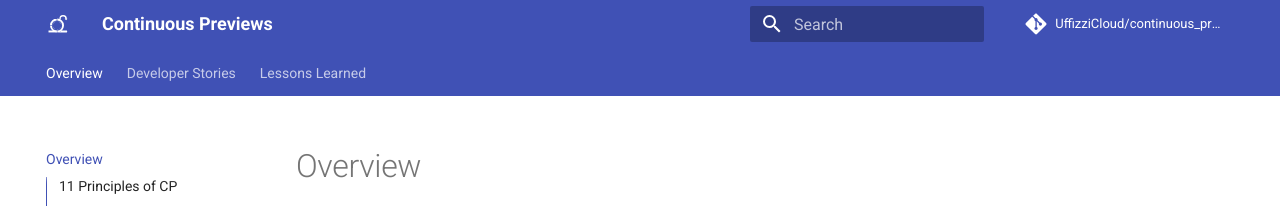
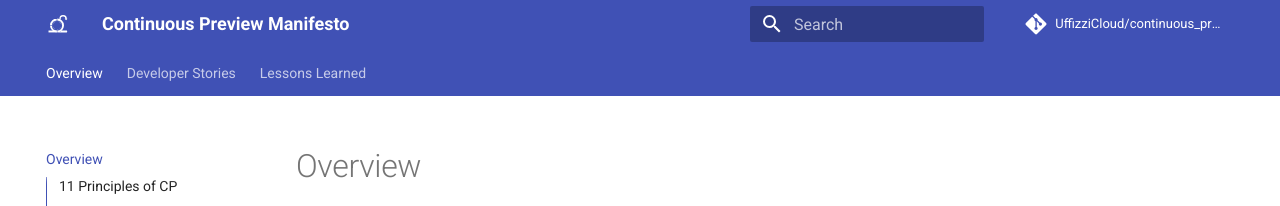
Before and after one commit to UffizziCloud/continuous_previews, an MkDocs documentation site: the page built from docs/index.md, in a window 1280 px wide. Shown: the top 206 px of the page. Built offline with MkDocs 1.6.1 and Material for MkDocs 9.7.7, drawn with Linux system fonts in a browser that asks for light colours; comment, search, counter and statistics services are not loaded.

```diff
--- a/docker-compose.uffizzi.yml
+++ b/docker-compose.uffizzi.yml
@@ -1,7 +1,7 @@
 services:
   docs:
     build:
-      context: https://github.com/gadkins/cpmanifesto:main
+      context: https://github.com/UffizziCloud/continuous_previews
       dockerfile: Dockerfile
     deploy:
       resources:
--- a/mkdocs.yml
+++ b/mkdocs.yml
@@ -1,11 +1,13 @@
 # Project information
-site_name: Continuous Previews
+site_name: Continuous Preview Manifesto
 site_description: >-
-  Continuous Previews
+  Continuous Preview Manifesto
+site_url: https://www.continuous-previews.org
 
 # Repository
 repo_url: https://github.com/UffizziCloud/continuous_previews
 repo_name: UffizziCloud/continuous_previews
+edit_uri: edit/main/docs/
 
 # Styling
 extra_css:
```
Also changed, not shown: CONTRIBUTING.md (+1 -1 lines).
